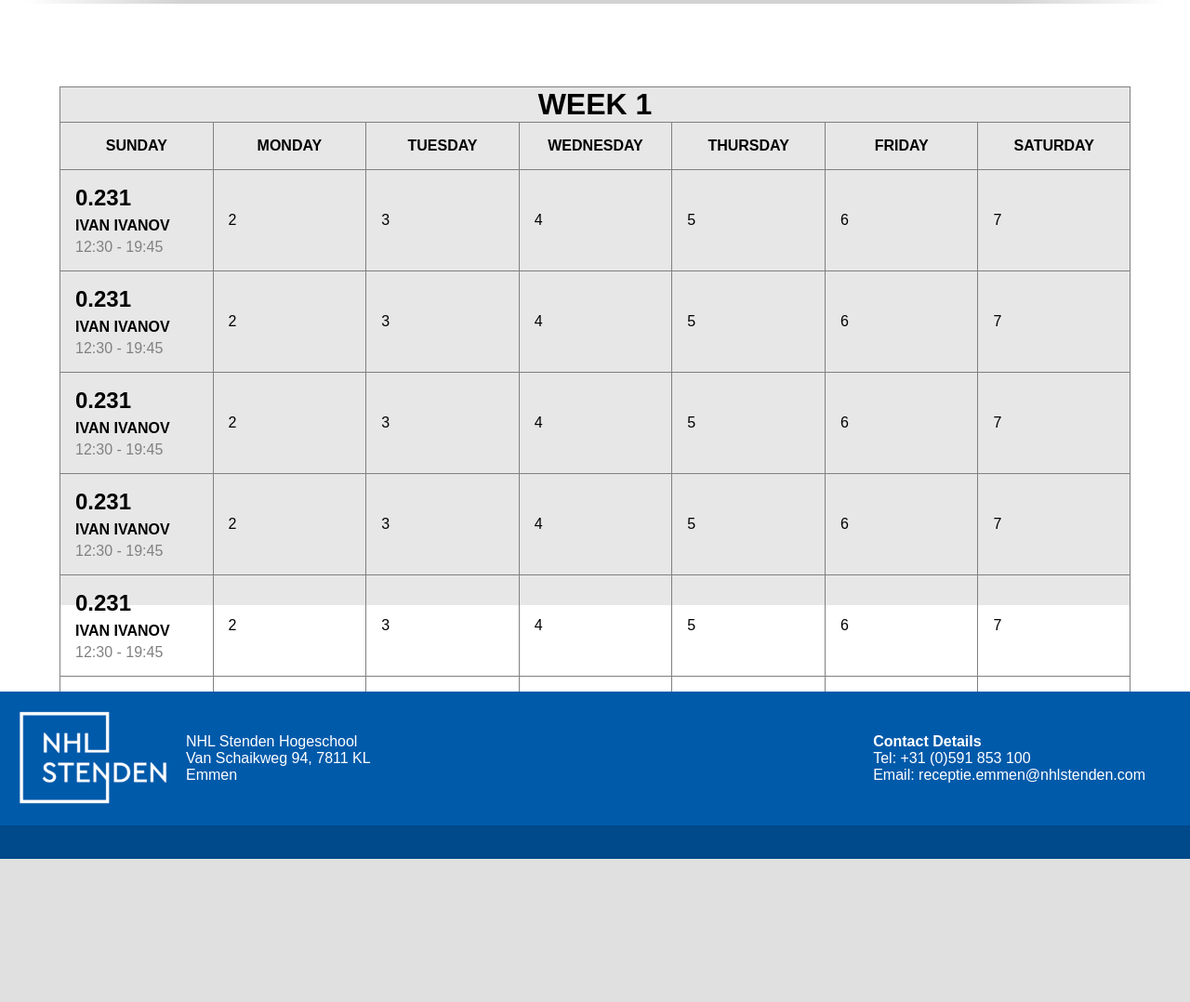
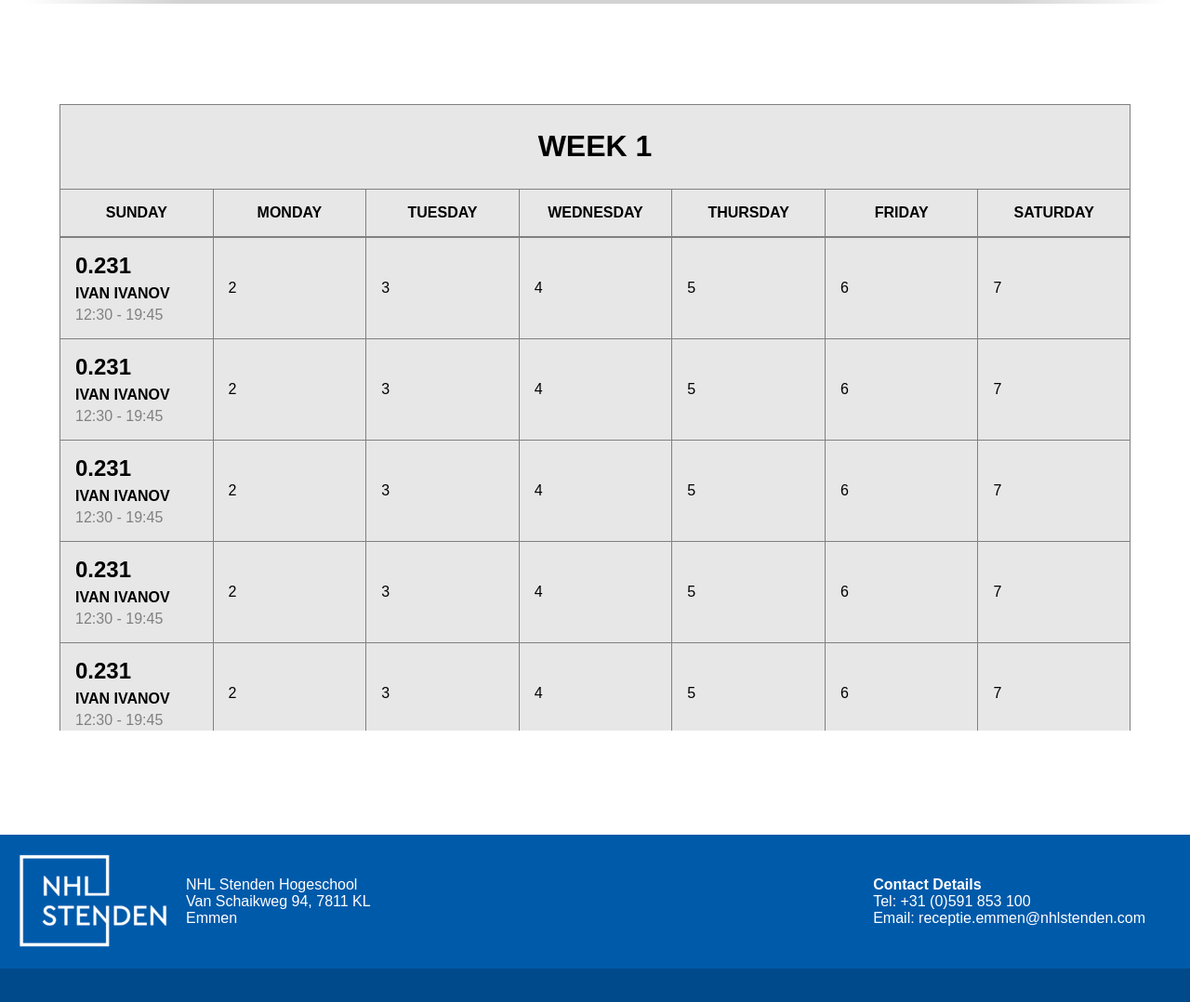
Before and after one commit to aaronejs/Group-D-Period-2, a PHP site: page /github/schedule.php in a window 1280 px wide. Shown: the part 130-1208 px from the top of the page at 93% size. Before the commit the page ends 1054 px from the top, so only its background shows below. Run offline with PHP 8.4, Linux system fonts and the light colour scheme; the visitor is signed in with stand-in values (Sample User, id 1); lists and menus that the app fills with data are empty.

Commit message:
Fixed schedule
Schedule has fixed height and content is scrollable

```diff
--- a/css/main.css
+++ b/css/main.css
@@ -105,6 +105,13 @@ main{
   border: 1px solid gray;
   border-bottom: 0;
 }
+.tableHeader{
+  height: 60px;
+}
+.tableContent{
+  height: 800px;
+  overflow: overlay;
+}
 .schedule table{
   width: 100%;
   height: 80%;
@@ -128,6 +135,7 @@ main{
 .schedule td p2{
   color: gray;
 }
+
 /* Index start */
 .searchBox {
   margin: 5em;
--- a/schedule.php
+++ b/schedule.php
@@ -14,6 +14,7 @@
           <div class="tableWeek">
             <h1>WEEK 1</h1>
           </div>
+          <div class="tableHeader">
             <table>
               <tr>
                 <th>SUNDAY</th>
@@ -24,6 +25,10 @@
                 <th>FRIDAY</th>
                 <th>SATURDAY</th>
               </tr>
+            </table>
+          </div>
+          <div class="tableContent">
+            <table>
               <tr>
                 <td>
                   <h2>0.231</h2>
@@ -104,6 +109,8 @@
               </tr>
             </table>
           </div>
+
+        </div>
       </main>
     <?php
     include './includes/footer.html'; // footer
```
Lines whose indentation alone changed are shown as unchanged.
